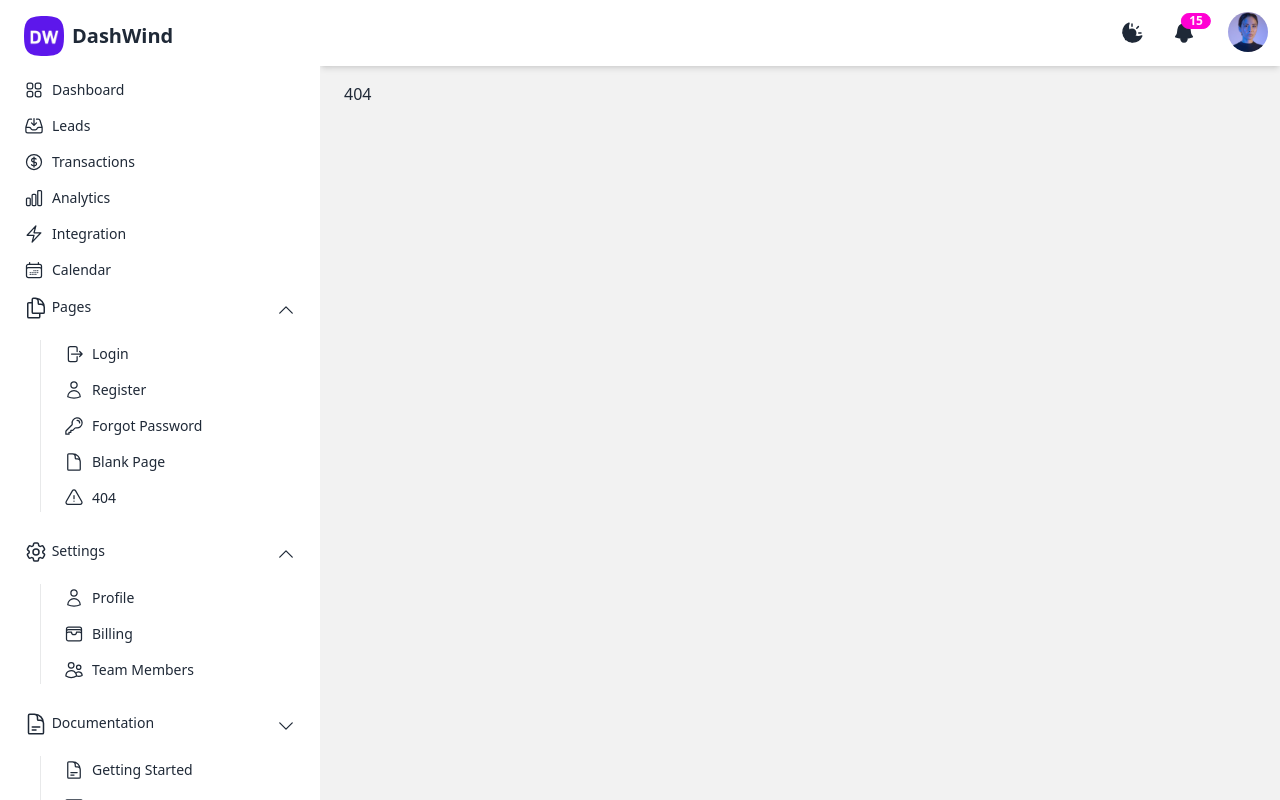
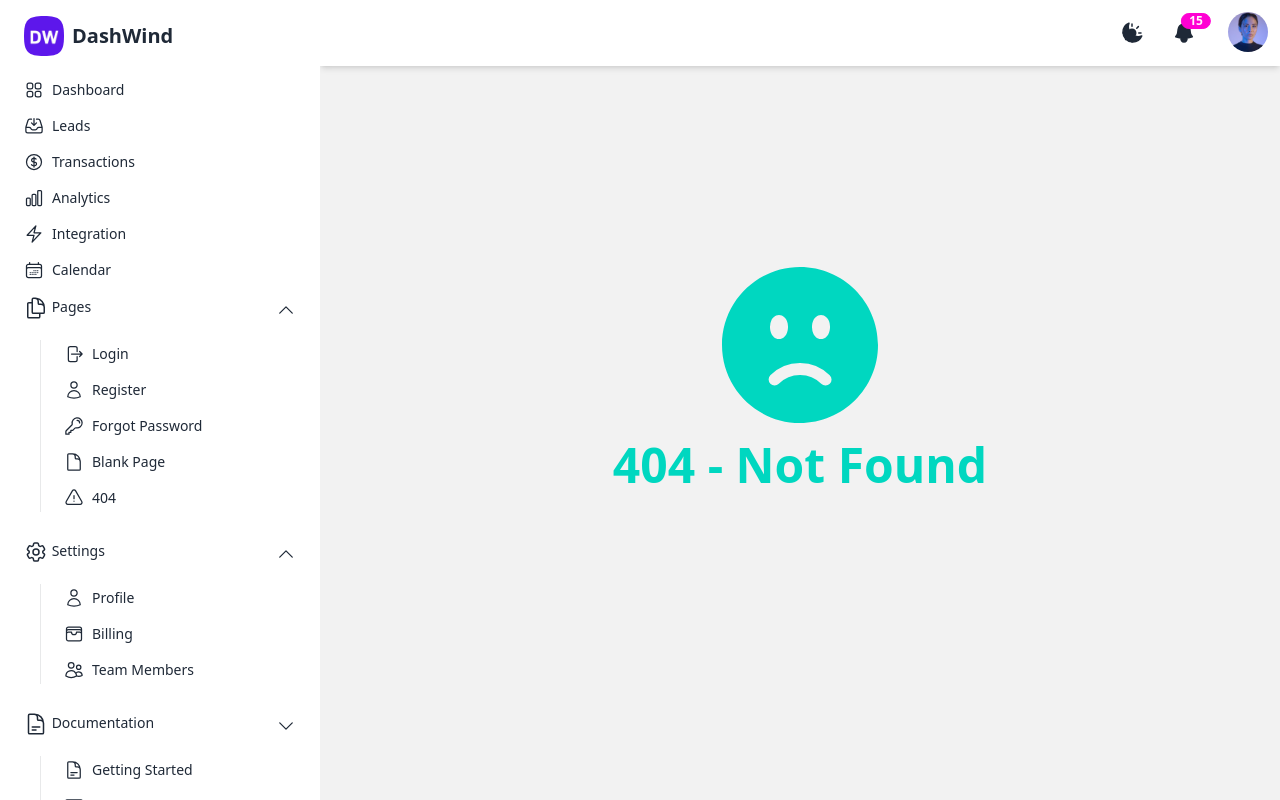
Before and after one commit to JADSN1894/svelte-template, a SvelteKit app: page /app/404 in a window 1280 px wide. Built offline with nearby package versions, Linux system fonts and the light colour scheme.

Commit message:
feat: Close issue #20 - Implement 404 page (app)

```diff
--- a/src/routes/+error.svelte
+++ b/src/routes/+error.svelte
@@ -1,4 +1,5 @@
 <script>
+	//* Icons
 	import FaceFrownIcon from '$icons/hero-icons/FaceFrownIcon.svelte';
 </script>
 
--- a/src/routes/app/404/+page.svelte
+++ b/src/routes/app/404/+page.svelte
@@ -1,8 +1,18 @@
 <script lang="ts">
+	//* Icons
+	import FaceFrownIcon from '$icons/hero-icons/FaceFrownIcon.svelte';
+
 	//* States
 	import { pageTitleState } from '$states/PageTitleState.svelte';
 
 	pageTitleState.pageTitle = '';
 </script>
 
-<h1>404</h1>
+<div class="hero h-4/5 bg-base-200">
+	<div class="hero-content text-accent text-center">
+		<div class="max-w-md">
+			<FaceFrownIcon class="h-48 w-48 inline-block" />
+			<h1 class="text-5xl font-bold">404 - Not Found</h1>
+		</div>
+	</div>
+</div>
```
